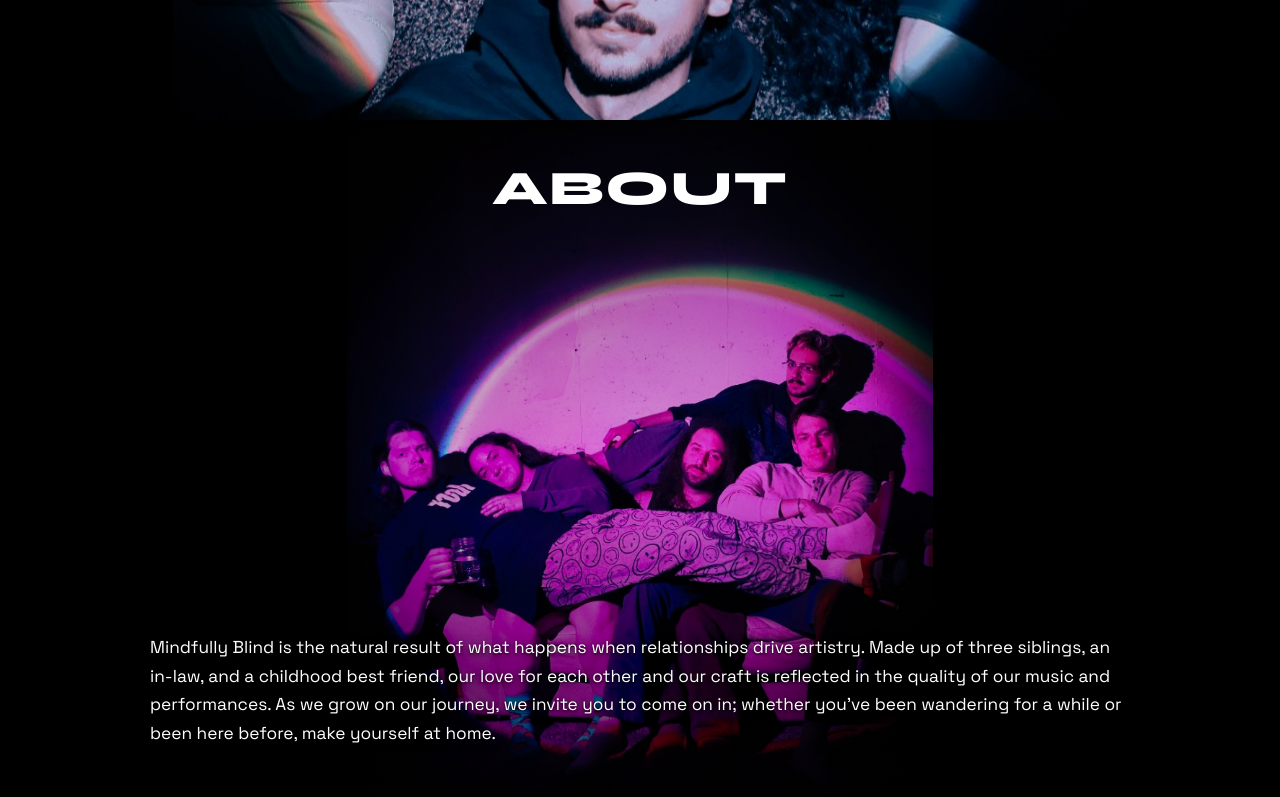
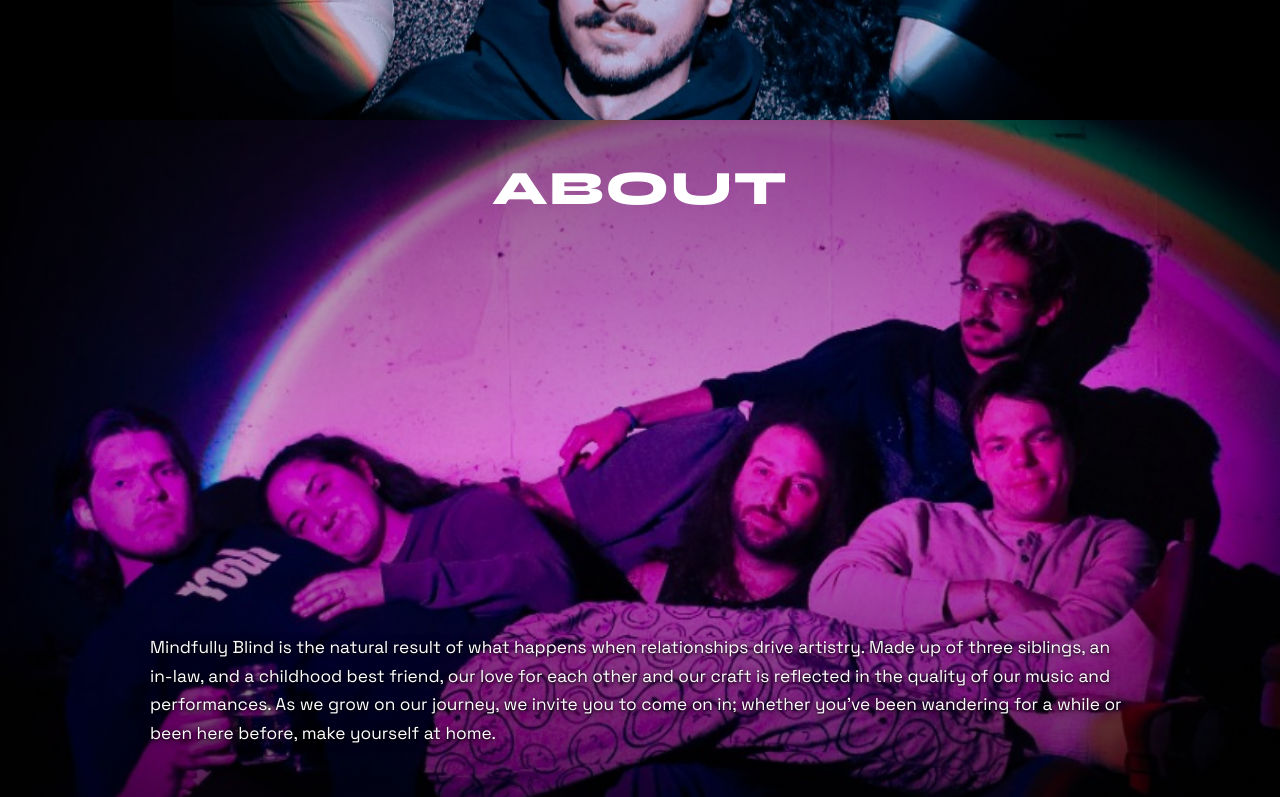
Before and after one commit to Danman2k/MB-website, a website: page index.html in a window 1280 px wide. Shown: the part 680-1477 px from the top of the page. Drawn offline with Linux system fonts and the light colour scheme.

Commit message:
Add files via upload

```diff
--- a/styles.css
+++ b/styles.css
@@ -333,9 +333,7 @@ h1 {
   position: absolute;
   inset: 0;
   z-index: 0;
-  display: flex;
-  justify-content: center;
-  align-items: flex-start;
+  overflow: hidden;
   pointer-events: none;
 }
 
@@ -368,10 +366,10 @@ h1 {
 
 .about-hero-photo {
   display: block;
-  width: auto;
+  width: 100%;
   height: 100%;
-  max-width: 100%;
-  max-height: 100%;
+  object-fit: cover;
+  object-position: center 42%;
 }
 
 .about-members {
@@ -829,6 +827,8 @@ h1 {
     height: auto;
     max-width: none;
     max-height: none;
+    object-fit: unset;
+    object-position: center top;
   }
 
   .about-hero-content {
```
